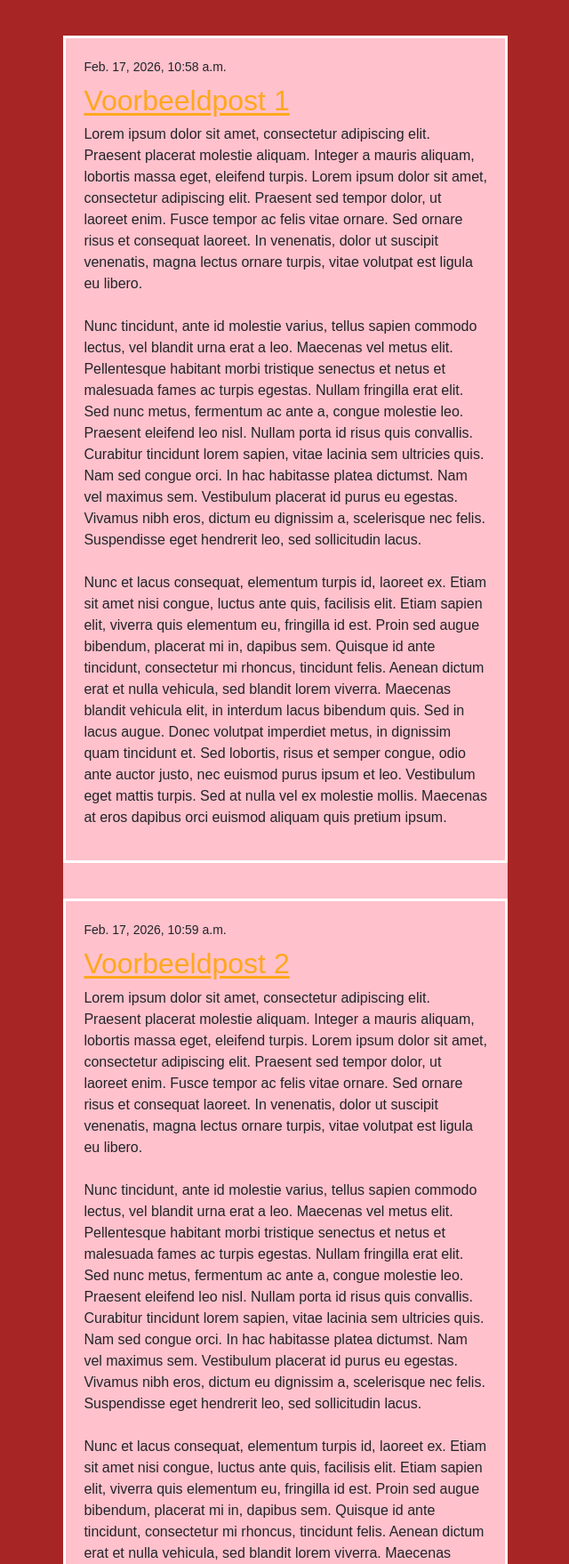
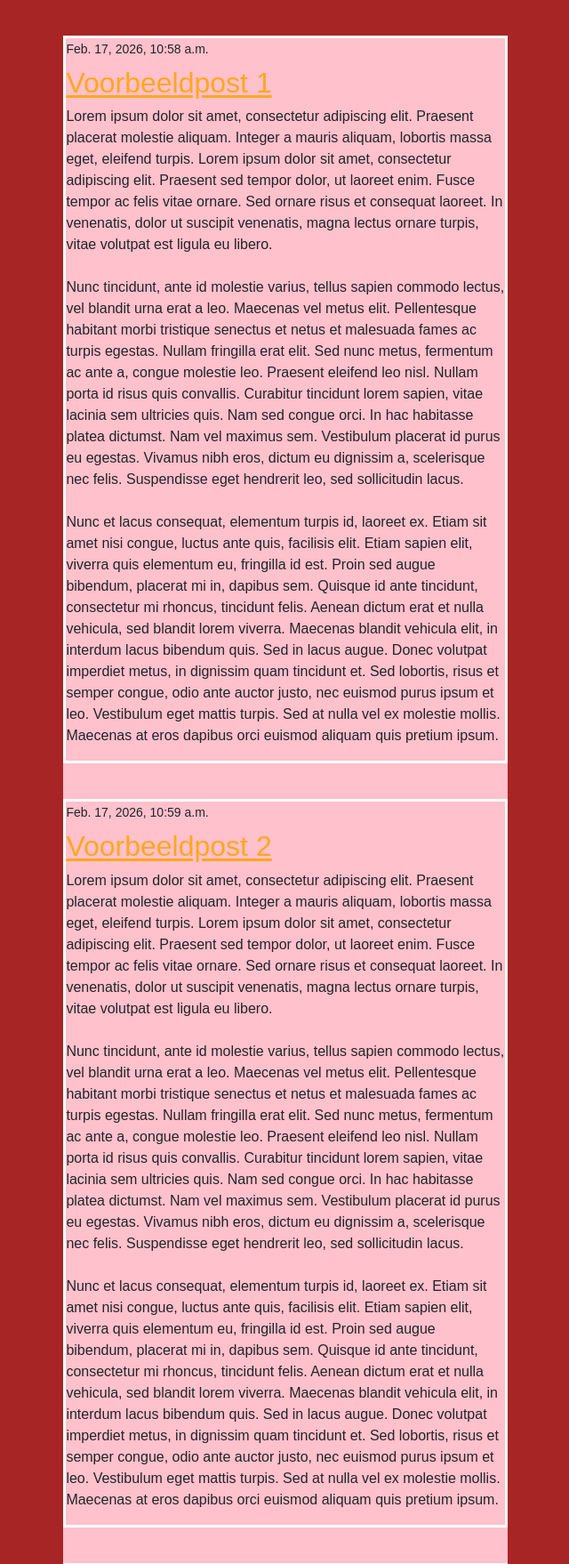
Before and after one commit to n1m2i3/djangoproject, a Django app: template mysite/blog/templates/blog/post_list.html in a window 1280 px wide. Shown: the part 176-1934 px from the top of the page at 89% size, without its empty margins (479-1119 px from the left). Run offline with Django 3.2, Linux system fonts and the light colour scheme; the template is opened without the code that fills it: values that come from a table or form of the project are taken from there, others are empty; data comes from the database, SQL or seed files in the repository.

Commit message:
CSS aangepast

```diff
--- a/mysite/blog/static/css/stijl.css
+++ b/mysite/blog/static/css/stijl.css
@@ -4,11 +4,13 @@
     box-sizing: border-box;
 }
 
+/* Body */
 body {
     background-color: #a72525ff;
     font-family: Arial, Helvetica, sans-serif;
 }
 
+/* Header */
 .header {
     background-color: #ffa700ff;
     padding: 60px 0 60px 10px;
@@ -18,32 +20,37 @@ body {
     color: #000000ff;
 }
 
+/* Hoofdinhoud-container */
 .content {
     width: 500px;
     background-color: #ffc1ccff;
     margin: 40px 0 20px 43%;
 }
 
+/* Datum van post */
 .date {
     font-size: 14px;
 }
 
+/* Post */
 .post {
-    padding: 20px;
     margin-bottom: 40px;
     border: 3px solid white;
 }
 
+/* Titel van post */
 .post h2 {
     margin: 7px 0;
 }
 
+/* Link in post titel */
 .post h2 a {
     color: #ffa71dff;
     text-decoration: underline;
     text-underline-offset: 3px;
 }
 
+/* Footer */
 footer {
     background-color: #ffa700ff;
     height: 80px;
```
